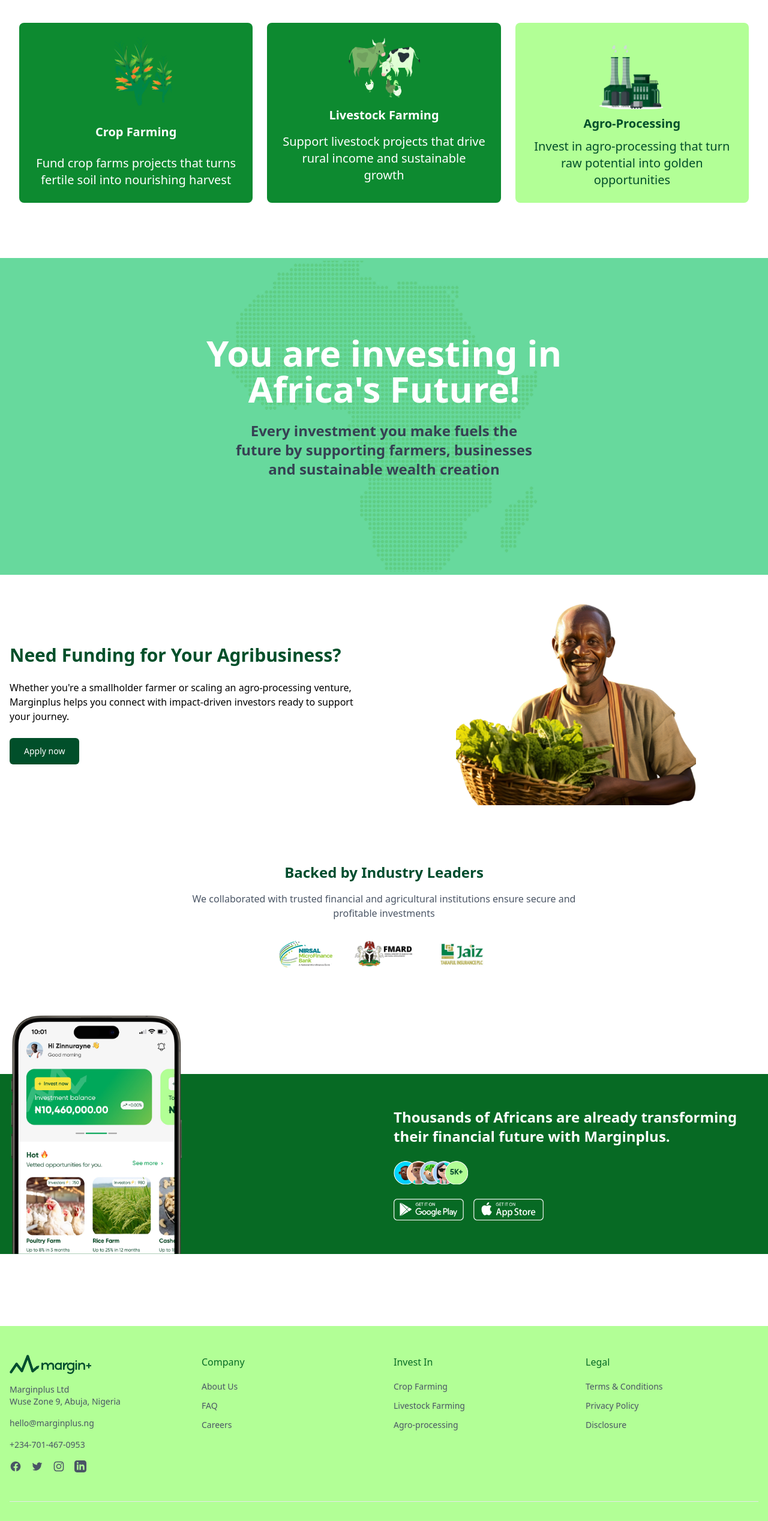
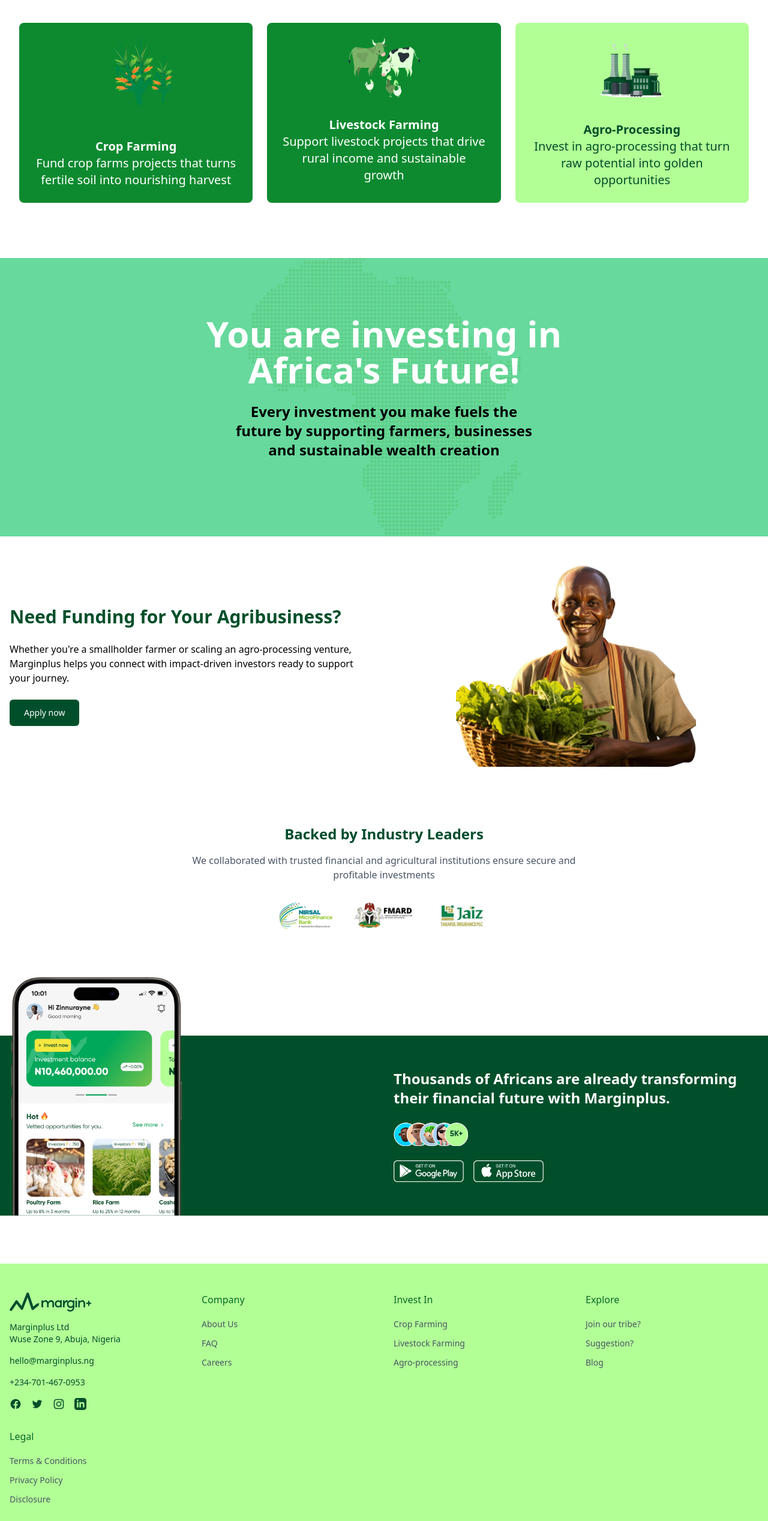
Before and after one commit to anasfredmanjack/marginplustrial, a Next.js app: page / in a window 1280 px wide. Shown: the part 1201-3736 px from the top of the page at 60% size. Built offline with nearby package versions, Linux system fonts and the light colour scheme.

Commit message:
tweak/uiresponsiveness

```diff
--- a/components/africa-future.tsx
+++ b/components/africa-future.tsx
@@ -2,7 +2,7 @@
 
 export default function AfricaFuture() {
   return (
-    <section className="py-16 mt-[100px] bg-[#67D99D] relative">
+    <section className="p-8 mt-[100px] bg-[#67D99D] relative">
       <div className="absolute inset-0 flex items-center justify-center bg-[#67D99D]">
         <div className="w-full max-w-3xl h-full flex items-center justify-center">
           <Image
@@ -17,8 +17,8 @@
       </div>
       <div className="container mx-auto px-4 text-center relative z-10">
         <div className="max-w-3xl mx-auto py-16">
-          <h2 className="text-7xl md:text-6xl font-extrabold text-white mb-6">You are investing in Africa&apos;s Future!</h2>
-          <p className="text-gray-700 mb-8 lg:w-[500px] text-2xl font-semibold  mx-auto">
+          <h2 className=" md:text-6xl text-5xl font-extrabold text-white mb-6">You are investing in Africa&apos;s Future!</h2>
+          <p className="text-black mb-8 lg:w-[500px] md:text-2xl  font-semibold  mx-auto">
             Every investment you make fuels the future by supporting farmers, businesses and sustainable wealth creation
           </p>
         </div>
--- a/components/app-showcase.tsx
+++ b/components/app-showcase.tsx
@@ -15,7 +15,7 @@
 </div>
 
 
-      <section className="bg-[#076a24] text-white relative md:h-[300px] overflow-visible lg:mt-32 md:mt-32">
+      <section className="bg-[#014F2A] text-white relative md:h-[300px] overflow-visible lg:mt-32 md:mt-32">
         {/* Tablet & desktop:  show desktop phone image version section */}
         <div className="hidden md:block absolute top-23 left-4 transform -translate-y-1/2 z-10">
           <Image
--- a/components/footer.tsx
+++ b/components/footer.tsx
@@ -3,9 +3,9 @@
 
 export default function Footer() {
   return (
-    <footer className="bg-[#B2FF96] py-12 mt-30">
+    <footer className="bg-[#B2FF96] py-12 mt-20">
       <div className="container mx-auto px-4">
-        <div className="grid grid-cols-1 md:grid-cols-4 gap-8">
+        <div className="grid grid-cols-2 md:grid-cols-4 gap-8">
           <div className="space-y-4">
             <Image
               src="/images/marginplus-logo.png"
@@ -14,15 +14,15 @@
               height={40}
               className="h-8 w-auto"
             />
-            <p className="text-sm text-gray-600">
+            <p className="text-sm text-[#014F2A]">
               Marginplus Ltd
               <br />
               Wuse Zone 9, Abuja, Nigeria
             </p>
-            <p className="text-sm text-gray-600">hello@marginplus.ng</p>
-            <p className="text-sm text-gray-600">+234-701-467-0953</p>
+            <p className="text-sm text-[#014F2A]">hello@marginplus.ng</p>
+            <p className="text-sm text-[#014F2A]">+234-701-467-0953</p>
             <div className="flex space-x-4">
-              <Link href="#" className="text-gray-600 hover:text-[#0d8a30]">
+              <Link href="#" className="text-[#014F2A] hover:text-[#0d8a30]">
                 <span className="sr-only">Facebook</span>
                 <svg className="h-5 w-5" fill="currentColor" viewBox="0 0 24 24" aria-hidden="true">
                   <path
@@ -32,13 +32,13 @@
                   />
                 </svg>
               </Link>
-              <Link href="#" className="text-gray-600 hover:text-[#0d8a30]">
+              <Link href="#" className="text-[#014F2A] hover:text-[#0d8a30]">
                 <span className="sr-only">Twitter</span>
                 <svg className="h-5 w-5" fill="currentColor" viewBox="0 0 24 24" aria-hidden="true">
                   <path d="M8.29 20.251c7.547 0 11.675-6.253 11.675-11.675 0-.178 0-.355-.012-.53A8.348 8.348 0 0022 5.92a8.19 8.19 0 01-2.357.646 4.118 4.118 0 001.804-2.27 8.224 8.224 0 01-2.605.996 4.107 4.107 0 00-6.993 3.743 11.65 11.65 0 01-8.457-4.287 4.106 4.106 0 001.27 5.477A4.072 4.072 0 012.8 9.713v.052a4.105 4.105 0 003.292 4.022 4.095 4.095 0 01-1.853.07 4.108 4.108 0 003.834 2.85A8.233 8.233 0 012 18.407a11.616 11.616 0 006.29 1.84" />
                 </svg>
               </Link>
-              <Link href="#" className="text-gray-600 hover:text-[#0d8a30]">
+              <Link href="#" className="text-[#014F2A] hover:text-[#0d8a30]">
                 <span className="sr-only">Instagram</span>
                 <svg className="h-5 w-5" fill="currentColor" viewBox="0 0 24 24" aria-hidden="true">
                   <path
@@ -48,7 +48,7 @@
                   />
                 </svg>
               </Link>
-              <Link href="#" className="text-gray-600 hover:text-[#0d8a30]">
+              <Link href="#" className="text-[#014F2A] hover:text-[#0d8a30]">
                 <span className="sr-only">LinkedIn</span>
                 <svg className="h-5 w-5" fill="currentColor" viewBox="0 0 24 24" aria-hidden="true">
                   <path d="M19 0h-14c-2.761 0-5 2.239-5 5v14c0 2.761 2.239 5 5 5h14c2.762 0 5-2.239 5-5v-14c0-2.761-2.238-5-5-5zm-11 19h-3v-11h3v11zm-1.5-12.268c-.966 0-1.75-.79-1.75-1.764s.784-1.764 1.75-1.764 1.75.79 1.75 1.764-.783 1.764-1.75 1.764zm13.5 12.268h-3v-5.604c0-3.368-4-3.113-4 0v5.604h-3v-11h3v1.765c1.396-2.586 7-2.777 7 2.476v6.759z" />
@@ -100,6 +100,27 @@
           </div>
 
           <div>
+            <h3 className="text-[#076a24] font-medium mb-4">Explore</h3>
+            <ul className="space-y-2">
+              <li>
+                <Link href="#" className="text-sm text-gray-600 hover:text-[#0d8a30]">
+                  Join our tribe?
+                </Link>
+              </li>
+              <li>
+                <Link href="#" className="text-sm text-gray-600 hover:text-[#0d8a30]">
+                  Suggestion?
+                </Link>
+              </li>
+              <li>
+                <Link href="#" className="text-sm text-gray-600 hover:text-[#0d8a30]">
+                    Blog
+                </Link>
+              </li>
+            </ul>
+          </div>
+
+          <div>
             <h3 className="text-[#076a24] font-medium mb-4">Legal</h3>
             <ul className="space-y-2">
               <li>
@@ -121,13 +142,13 @@
           </div>
         </div>
 
-        <div className="border-t border-gray-200 mt-12 pt-8">
-          <p className="text-xs text-gray-500 text-center">
+        <div className="md:mt-12 pt-8">
+          <p className="text-xs text-gray-500 text-left">
             Marginplus is a leading crowdfunding investment platform in Nigeria.
             <br />
-            Marginplus Limited is duly licensed by the Securities and Exchange Commission (SEC) of Nigeria. Check here.
+            Marginplus Limited is duly licensed by the Securities and Exchange Commission (SEC) of Nigeria. <Link href="#" className="text-[#014F2A] font-bold text-md">Check here</Link>
           </p>
-          <p className="text-xs text-gray-500 text-center mt-4">© 2023 Marginplus Technologies Ltd. RC 1234567</p>
+          <p className="text-xs text-gray-500 text-left mt-4">© 2023 Marginplus Technologies Ltd. RC 1234567</p>
         </div>
       </div>
     </footer>
--- a/components/hero-section.tsx
+++ b/components/hero-section.tsx
@@ -84,9 +84,9 @@
   {/* Right Column */}
   <div
     className="
-      relative w-full
-      md:w-[370px] lg:w-[450px]
-      h-[450px] md:h-[470px] lg:h-[550px]
+      relative w-full lg:mt-0 md:-mt-8 mt-18
+      md:w-[350px] lg:w-[450px]
+      h-[400px] md:h-[450px] lg:h-[550px]
       justify-self-center md:justify-self-end
     "
   >
--- a/components/investment-opportunities.tsx
+++ b/components/investment-opportunities.tsx
@@ -9,53 +9,59 @@
         </h2>
         <div className="grid grid-cols-1 sm:grid-cols-2 md:grid-cols-3 gap-6">
           {/* Crop Farming */}
-          <div className="bg-[#0d8a30] rounded-lg p-6 text-white h-[300px] w-full">
-            <div className="flex flex-col items-center justify-between h-full text-center">
+          <div className="bg-[#0d8a30] rounded-lg md:p-6 p-3 text-white md:h-[300px] w-full">
+            <div className="md:flex md:flex-col grid grid-cols-2  items-center justify-between h-full text-center">
               <Image
                 src="/images/crop-icon.png"
                 alt="Crop Farming"
                 width={80}
                 height={80}
-                className="w-30 h-30"
+                className="md:w-30 md:h-30 h-20 w-25"
               />
-              <h3 className="text-xl font-bold">Crop Farming</h3>
-              <p className="text-xl">
+              <div className=" items-start text-left md:text-center ">
+              <h3 className="md:text-xl text-sm font-bold">Crop Farming</h3>
+              <p className="md:text-xl text-sm md:mt-0 mt-3">
                 Fund crop farms projects that turns fertile soil into nourishing harvest
               </p>
+              </div>
             </div>
           </div>
 
           {/* Livestock Farming */}
-          <div className="bg-[#0d8a30] rounded-lg p-6 text-white h-[300px] w-full">
-            <div className="flex flex-col items-center justify-between h-full text-center">
+          <div className="bg-[#0d8a30] rounded-lg md:p-6 p-3 text-white md:h-[300px] w-full ">
+          <div className="md:flex md:flex-col grid grid-cols-2 gap-y-4 items-center md:justify-between h-full text-center">
               <Image
                 src="/images/livestock-icon.png"
                 alt="Livestock Farming"
                 width={80}
                 height={80}
-                className="w-30 h-25"
+                 className="md:w-30 md:h-25 h-20 w-30"
               />
-              <h3 className="text-xl font-bold">Livestock Farming</h3>
-              <p className="text-xl mb-2">
+              <div className=" items-start text-left md:text-center">
+              <h3 className="md:text-xl text-md font-bold">Livestock Farming</h3>
+              <p className="md:text-xl text-sm  md:mb-2 md:mt-0 mt-3">
                 Support livestock projects that drive rural income and sustainable growth
               </p>
+              </div>
             </div>
           </div>
 
           {/* Agro-Processing */}
-          <div className="bg-[#B2FF96] rounded-lg p-6 text-[#014F2A] h-[300px] w-full">
-            <div className="flex flex-col items-center justify-between h-full text-center">
+          <div className="bg-[#B2FF96]  rounded-lg md:p-6 p-4 text-[#014F2A] md:h-[300px] w-full">
+          <div className="md:flex md:flex-col grid grid-cols-2  items-center justify-between h-full text-center">
               <Image
                 src="/images/processing-icon.png"
                 alt="Agro-Processing"
                 width={80}
                 height={80}
-                className="w-30 h-30"
+               className="md:w-30 md:h-25 h-20 w-30"
               />
-              <h3 className="text-xl font-bold">Agro-Processing</h3>
-              <p className="text-xl">
+              <div className=" items-start text-left md:text-center">
+              <h3 className="md:text-xl text-md font-bold">Agro-Processing</h3>
+              <p className="md:text-xl text-sm  md:mt-0 mt-3">
                 Invest in agro-processing that turn raw potential into golden opportunities
               </p>
+              </div>
             </div>
           </div>
         </div>
```
